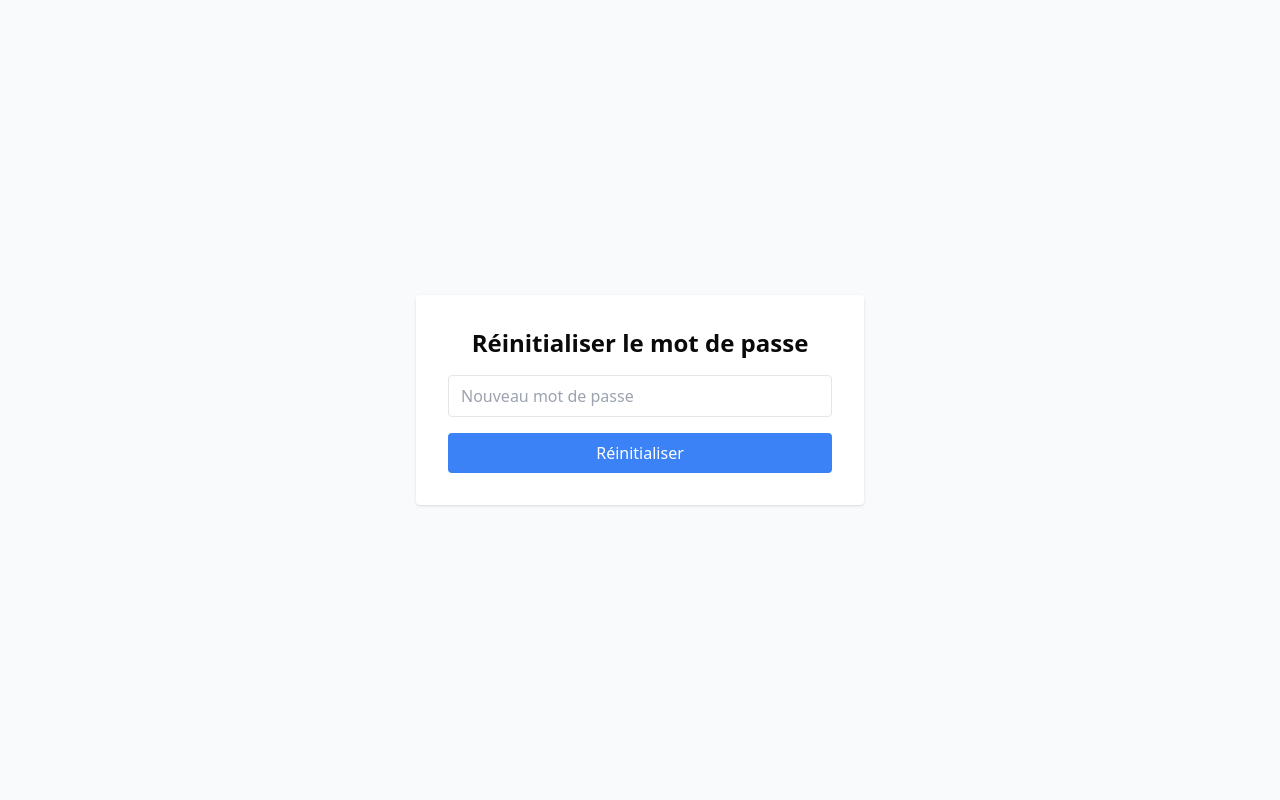
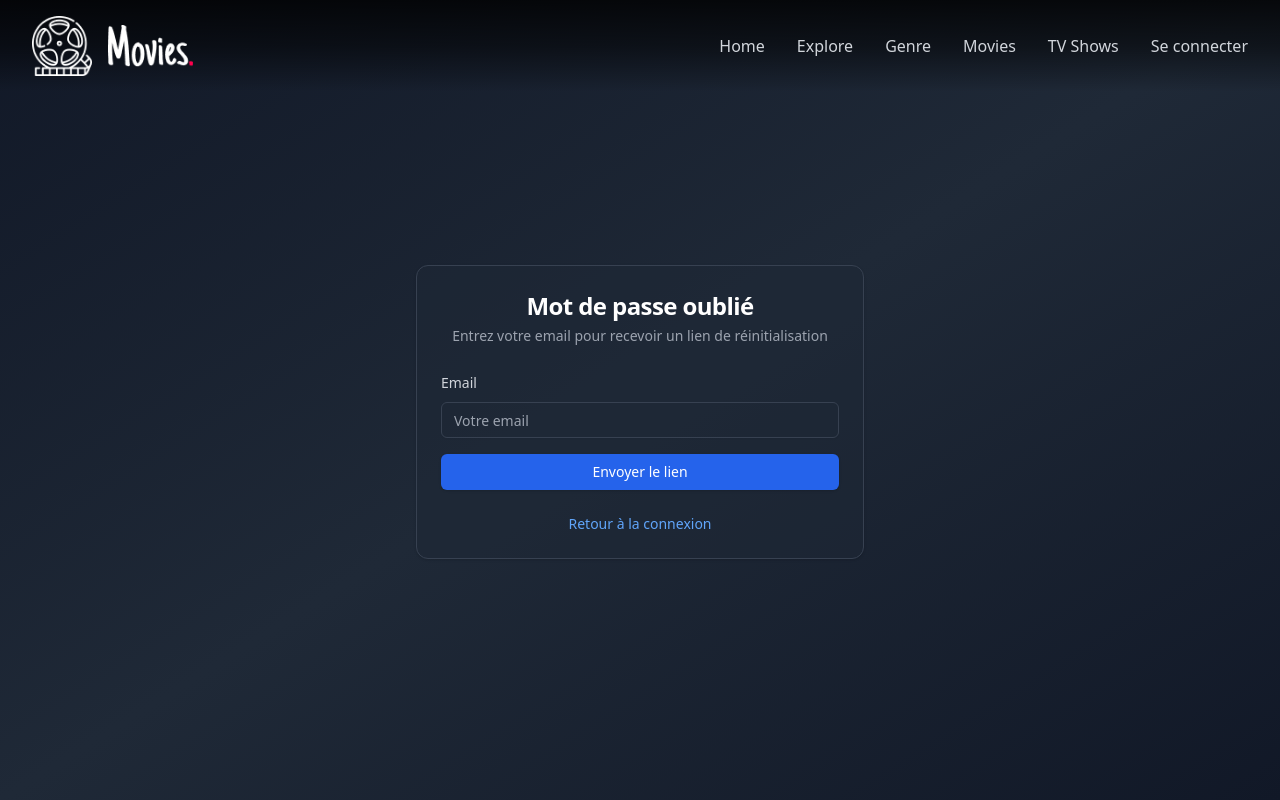
Before and after one commit to marieorens/rotten_tomatoes, a Next.js app: page /forgot-password in a window 1280 px wide. Built offline with nearby package versions, Linux system fonts and the light colour scheme; no server answers.

Commit message:
Refactor Forgot Password page and remove reset logic

```diff
--- a/src/app/forgot-password/page.js
+++ b/src/app/forgot-password/page.js
@@ -1,69 +1,113 @@
 export const dynamic = "force-dynamic";
 "use client";
 
-import { Suspense } from "react";
 import { useState } from "react";
-import { useRouter, useSearchParams } from "next/navigation";
+import Link from "next/link";
 import axios from "axios";
 import toast from "react-hot-toast";
+import Header from "@/components/Header";
+import {
+  Card,
+  CardContent,
+  CardDescription,
+  CardHeader,
+  CardTitle,
+} from "@/components/ui/card";
+import { Input } from "@/components/ui/input";
+import { Label } from "@/components/ui/label";
+import { Button } from "@/components/ui/button";
+import { Loader2 } from "lucide-react";
 
-function ResetPasswordForm() {
-  const router = useRouter();
-  const searchParams = useSearchParams();
-  const token = decodeURIComponent(searchParams.get("token"));
-  const [password, setPassword] = useState("");
+export default function ForgotPasswordPage() {
+  const [email, setEmail] = useState("");
   const [loading, setLoading] = useState(false);
-  const [success, setSuccess] = useState(false);
+  const [sent, setSent] = useState(false);
 
   const handleSubmit = async (e) => {
     e.preventDefault();
     setLoading(true);
+
     try {
-      await axios.post("/api/auth/reset-password", { token, password });
-      setSuccess(true);
-      toast.success("Mot de passe réinitialisé ! Vous pouvez vous connecter.");
-      setTimeout(() => router.push("/login"), 2000);
+      await axios.post("/api/auth/forgot-password", { email });
+      setSent(true);
+      toast.success("Un email de réinitialisation a été envoyé.");
     } catch (err) {
-      toast.error("Erreur lors de la réinitialisation.");
+      toast.error("Erreur lors de l'envoi. Vérifiez l'email.");
     } finally {
       setLoading(false);
     }
   };
 
   return (
-    <div className="flex flex-col items-center justify-center min-h-screen bg-gray-50">
-      <div className="w-full max-w-md bg-white p-8 rounded shadow">
-        <h1 className="text-2xl font-bold mb-4 text-center">Réinitialiser le mot de passe</h1>
-        {success ? (
-          <p className="text-green-600 text-center">Mot de passe modifié ! Redirection...</p>
+    <div className="min-h-screen bg-gradient-to-br from-gray-900 via-gray-800 to-gray-900">
+      <div className="relative">
+        <Header />
+      </div>
+
+      <main className="relative pt-20">
+        <div className="container mx-auto px-4 py-8 sm:px-6 lg:px-8">
+          <div className="flex justify-center items-center min-h-[calc(100vh-200px)]">
+            <Card className="w-full max-w-md bg-gray-800/50 border-gray-700">
+              <CardHeader className="space-y-1">
+                <CardTitle className="text-2xl font-bold text-white text-center">
+                  Mot de passe oublié
+                </CardTitle>
+
+                <CardDescription className="text-gray-400 text-center">
+                  Entrez votre email pour recevoir un lien de réinitialisation
+                </CardDescription>
+              </CardHeader>
+
+              <CardContent>
+                {sent ? (
+                  <p className="text-green-600 text-center">
+                    Vérifiez votre boîte mail pour le lien de réinitialisation.
+                  </p>
                 ) : (
-          <form onSubmit={handleSubmit} className="flex flex-col gap-4">
-            <input
-              type="password"
-              className="border rounded px-3 py-2"
-              placeholder="Nouveau mot de passe"
-              value={password}
-              onChange={(e) => setPassword(e.target.value)}
+                  <form onSubmit={handleSubmit} className="space-y-4">
+                    <div className="space-y-2">
+                      <Label htmlFor="email" className="text-gray-300">
+                        Email
+                      </Label>
+
+                      <Input
+                        id="email"
+                        type="email"
+                        placeholder="Votre email"
+                        value={email}
+                        onChange={(e) => setEmail(e.target.value)}
                         required
+                        className="bg-gray-800/50 border-gray-700 text-white placeholder:text-gray-400 focus-visible:border-gray-600 focus-visible:ring-gray-600"
                       />
-            <button
+                    </div>
+
+                    <Button
                       type="submit"
-              className="bg-blue-500 text-white py-2 rounded hover:bg-blue-600"
                       disabled={loading}
+                      className="w-full bg-blue-600 hover:bg-blue-700 text-white"
                     >
-              {loading ? "Envoi..." : "Réinitialiser"}
-            </button>
+                      {loading ? (
+                        <>
+                          <Loader2 className="mr-2 h-4 w-4 animate-spin" />
+                          Envoi...
+                        </>
+                      ) : (
+                        "Envoyer le lien"
+                      )}
+                    </Button>
                   </form>
                 )}
+
+                <div className="mt-6 flex flex-col items-center gap-2 text-sm">
+                  <Link href="/login" className="text-blue-400 hover:text-blue-300">
+                    Retour à la connexion
+                  </Link>
                 </div>
+              </CardContent>
+            </Card>
+          </div>
+        </div>
+      </main>
     </div>
   );
 }
-
-export default function ResetPasswordPage() {
-  return (
-    <Suspense fallback={<div>Chargement...</div>}>
-      <ResetPasswordForm />
-    </Suspense>
-  );
-}
```
Lines whose indentation alone changed are shown as unchanged.
